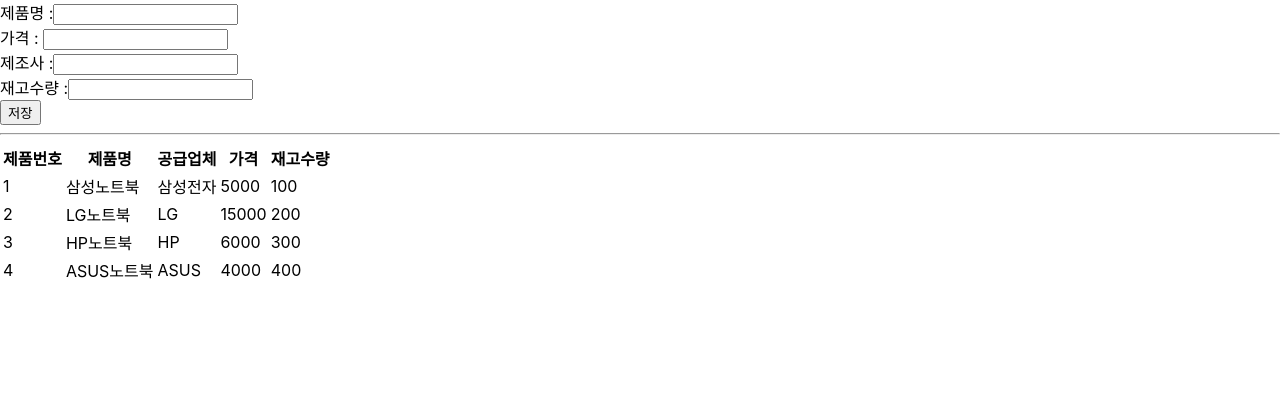
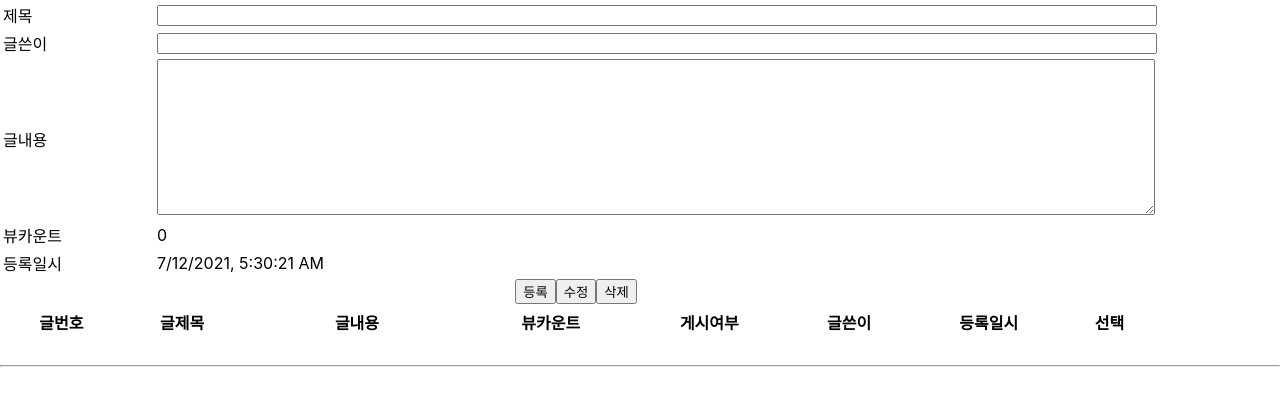
Before and after one commit to hminah0215/Nambu_React, a React (Create React App) app in the folder Day2/reacteventapp/: page / in a window 1280 px wide. Shown: the top 406 px of the page. Built offline with nearby package versions, Linux system fonts and the light colour scheme.

Commit message:
게시글 관리 화면 및 기능구현

```diff
--- a/Day2/reacteventapp/src/App.js
+++ b/Day2/reacteventapp/src/App.js
@@ -1,11 +1,16 @@
 // import logo from "./logo.svg";
 import "./App.css";
 
-import EventDemo from "./EventDemo";
-import EventDemo2 from "./EventDemo2";
+// import EventDemo from "./EventDemo";
+// import EventDemo2 from "./EventDemo2";
 
-import ListDemo from "./ListDemo";
-import ListDemo2 from "./ListDemo2";
+// import ListDemo from "./ListDemo";
+// import ListDemo2 from "./ListDemo2";
+
+// import Board from "./Board";
+
+import Article from "./Article";
+// import Article2 from "./Article2";
 
 function App() {
   return (
@@ -15,7 +20,13 @@ function App() {
       <EventDemo2></EventDemo2>
       <br />
       <ListDemo></ListDemo> */}
-      <ListDemo2></ListDemo2>
+      {/* <ListDemo2></ListDemo2> */}
+      {/* <Board></Board> */}
+
+      <Article></Article>
+      <br />
+      <hr />
+      {/* <Article2></Article2> */}
     </div>
   );
 }
--- /dev/null
+++ b/Day2/reacteventapp/src/Article.js
@@ -0,0 +1,189 @@
+import React, { useState } from "react";
+
+const Article = () => {
+  // STEP 1. 데이터 구조를 정의하고 초기화한다.
+
+  // 단일 게시글 정보 구조 정의 및 초기화
+  const [article, setArticle] = useState({
+    idx: 0,
+    title: "",
+    writer: "",
+    contents: "",
+    viewcount: 0,
+    isdisplay: true,
+    registdate: new Date().toLocaleString(),
+  });
+
+  // 게시글 목록 정의
+  const [articleList, setArticleList] = useState([]);
+
+  // 데이터 저장 모드
+  const [saveMode, setSaveMode] = useState("C");
+
+  const onArticleChange = (e) => {
+    setArticle({ ...article, [e.target.name]: e.target.value });
+  };
+
+  const onSelectItem = (i, item, itemIdx) => {
+    // 뷰카운트 추가
+    item.viewcount = item.viewcount + 1;
+    // 저장모드 수정모드로 세팅
+    setSaveMode("M");
+    // 선택한 게시글을 기본 게시글로 설정
+    setArticle(item);
+  };
+
+  const onSave = () => {
+    // 배열 건수 +1로 게시글 고유 번호 임시 세팅
+    article.idx = articleList.length + 1;
+    article.registdate = new Date().toLocaleString();
+
+    if (article.title.length === 0) {
+      alert("게시글 제목을 입력해주세요!");
+      return false;
+    }
+    // array concat()을 사용하지 않고, 전개 연산자를 사용해 배열에 신규 객체를 바로 추가하는 문법 적용
+    setArticleList([...articleList, article]);
+  };
+
+  const onModify = () => {
+    // 현재 선택된 게시글 고유 번호를 조회한다.
+    // 현재 게시글 목록을 반복해서 개별 아이템과 현재 선택된 아이템의 고유번호가 같은지 아닌지를 비교한다.
+    // 같으면 현재 비교하는 아이템의 복사본을 만들고 현재 입력한 게시글의 정보로 속성값을 변경하고
+    // 고유번호가 다른 것들은 그냥 기존 아이템 값을 반환한다.
+    const currentArticleIdx = article.idx;
+    // 게시글 목록글을 일괄 업데이트하는 세터함수 호출
+    setArticleList(
+      articleList.map((item) =>
+        item.idx === currentArticleIdx
+          ? {
+              ...item,
+              title: article.title,
+              contents: article.contents,
+              writer: article.writer,
+            }
+          : item
+      )
+    );
+  };
+  const onDelete = () => {
+    if (window.confirm("정말로 삭제하시겠습니까?")) {
+      const filteredList = articleList.filter((item) => item.idx !== article.idx);
+      // 게시글 목록 삭제데이터 제거 후 다시 바인딩 해줌
+      setArticleList(filteredList);
+      // 게시글 데이터 초기화
+      setArticle({
+        idx: 0,
+        title: "",
+        writer: "",
+        contents: "",
+        viewcount: 0,
+        isdisplay: true,
+        registdate: new Date().toLocaleString(),
+      });
+      // 삭제 후 등록모드로 전환
+      setSaveMode("C");
+    }
+  };
+  return (
+    <div>
+      {/* STEP 2. 화면을 구성한다. */}
+
+      {/* 데이터 입력 영역 */}
+      <div>
+        <table style={{ width: "90%" }}>
+          <tbody>
+            <tr>
+              <td style={{ width: "150px" }}>제목</td>
+              <td>
+                <input
+                  type="text"
+                  name="title"
+                  value={article.title}
+                  style={{ width: "100%" }}
+                  onChange={(e) => onArticleChange(e)}
+                />
+              </td>
+            </tr>
+            <tr>
+              <td style={{ width: "150px" }}>글쓴이</td>
+              <td>
+                <input
+                  type="text"
+                  name="writer"
+                  value={article.writer}
+                  style={{ width: "100%" }}
+                  onChange={(e) => onArticleChange(e)}
+                />
+              </td>
+            </tr>
+            <tr>
+              <td style={{ width: "150px" }}>글내용</td>
+              <td>
+                <textarea
+                  cols="20"
+                  rows="10"
+                  name="contents"
+                  value={article.contents}
+                  style={{ width: "100%" }}
+                  onChange={(e) => onArticleChange(e)}
+                />
+              </td>
+            </tr>
+            <tr>
+              <td style={{ width: "150px" }}>뷰카운트</td>
+              <td>{article.viewcount}</td>
+            </tr>
+            <tr>
+              <td style={{ width: "150px" }}>등록일시</td>
+              <td>{article.registdate}</td>
+            </tr>
+
+            <tr>
+              <td colSpan="2" style={{ textAlign: "center" }}>
+                <button onClick={onSave}>등록</button>
+                <button onClick={onModify}>수정</button>
+                <button onClick={onDelete}>삭제</button>
+              </td>
+            </tr>
+          </tbody>
+        </table>
+      </div>
+      {/* 데이터 목록 영역 */}
+      <div>
+        <table style={{ width: "90%" }}>
+          <thead>
+            <tr>
+              <th>글번호</th>
+              <th width="*">글제목</th>
+              <th width="20%">글내용</th>
+              <th>뷰카운트</th>
+              <th>게시여부</th>
+              <th>글쓴이</th>
+              <th>등록일시</th>
+              <th>선택</th>
+            </tr>
+          </thead>
+          <tbody>
+            {articleList.map((item, i) => (
+              <tr key={item.idx}>
+                <td>{item.idx}</td>
+                <td>{item.title}</td>
+                <td>{item.contents}</td>
+                <td>{item.viewcount}</td>
+                <td>{item.isdisplay}</td>
+                <td>{item.writer}</td>
+                <td>{item.registdate}</td>
+                <td>
+                  <button onClick={() => onSelectItem(i, item, item.idx)}>선택</button>
+                </td>
+              </tr>
+            ))}
+          </tbody>
+        </table>
+      </div>
+    </div>
+  );
+};
+
+export default Article;
```
